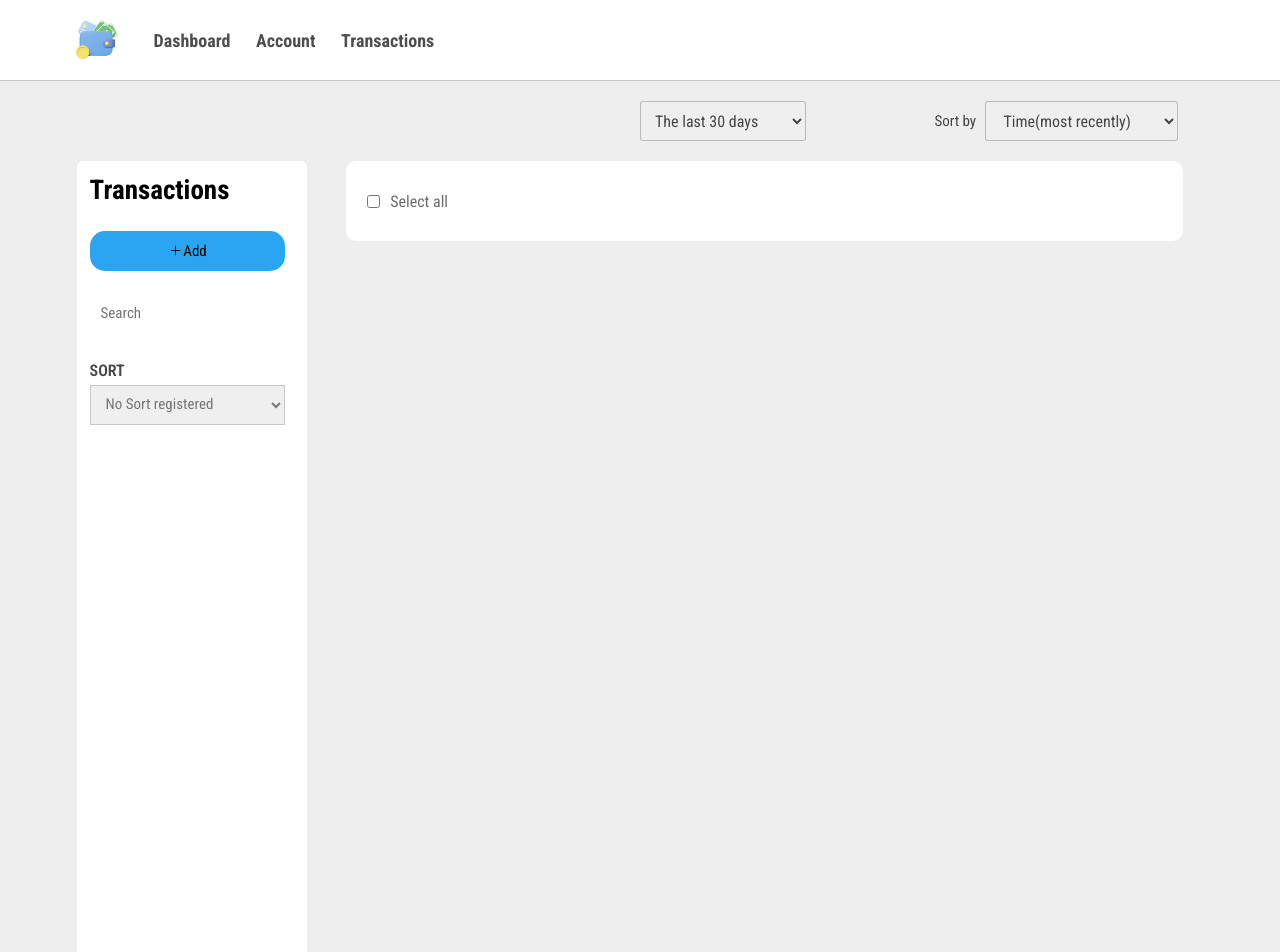
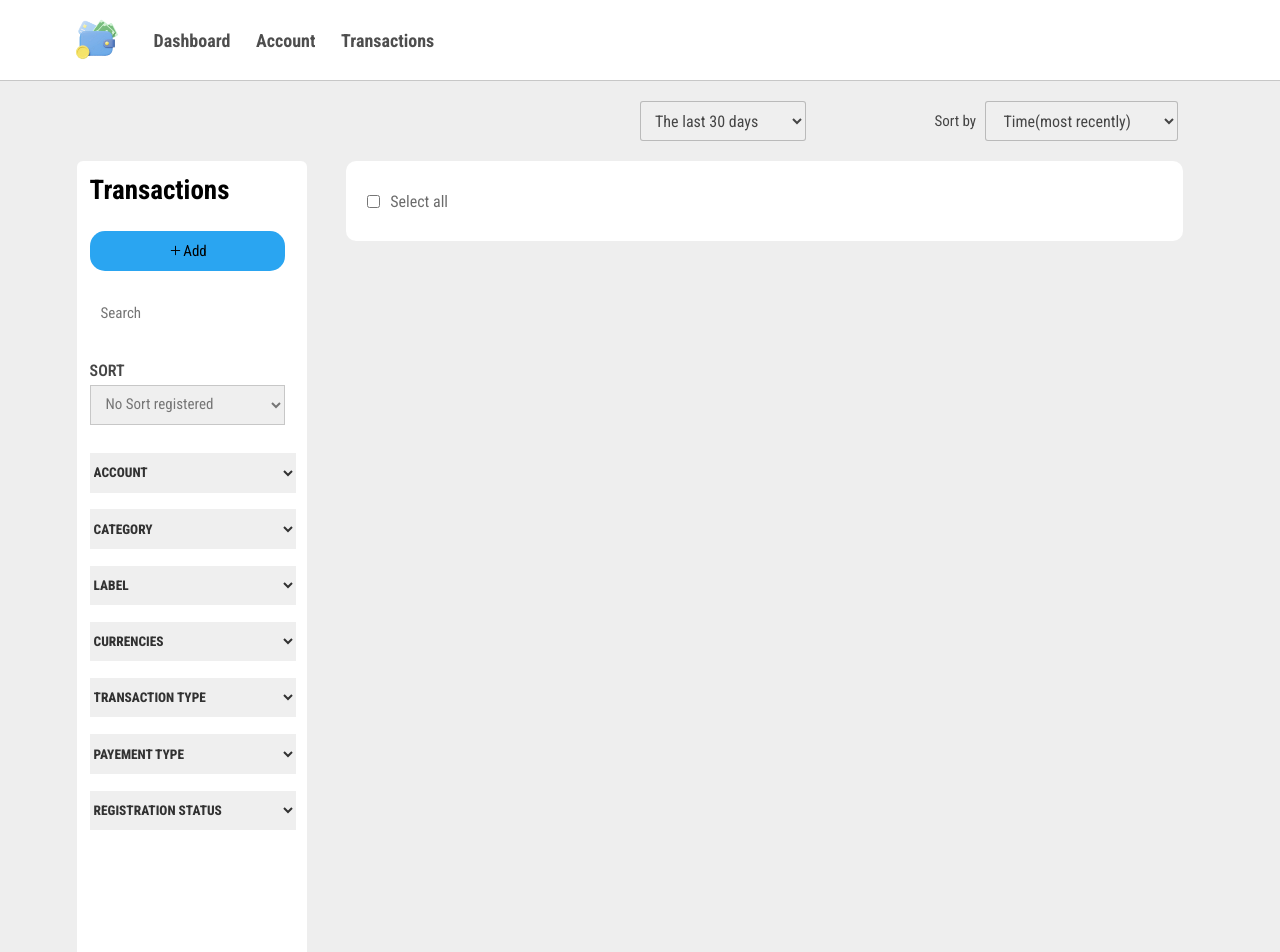
Before and after one commit to Tokiniainaa/Front-bank-app, a React (Create React App) app: page /transaction in a window 1280 px wide. Shown: the top 952 px of the page. Built offline with nearby package versions, Linux system fonts and the light colour scheme; a web font is replaced by a local one.

Commit message:
feat: make some modification at the page transaction

```diff
--- a/src/Pages/Transaction.css
+++ b/src/Pages/Transaction.css
@@ -107,7 +107,7 @@ margin-bottom: 25px;
 
 
 }
-.leftt select{
+.SELECT{
     width: 90%;
     padding-left: 5%;
     height: 5vh;
@@ -140,3 +140,19 @@ color: rgba(0, 0, 0, 0.73);
     margin-left: 10px;
     color: rgba(0, 0, 0, 0.579);
 }
+.types{
+    display: flex;
+    flex-direction: column;
+    width: 95%;
+    margin-top: 20PX;
+    height: 50%;
+    justify-content: space-around;
+
+}
+.SELECT2{
+    border: none;
+    height: 10%;
+    outline: none;
+    color: rgba(0, 0, 0, 0.793);
+    font-weight: 800;
+}
--- a/src/Pages/Transaction.tsx
+++ b/src/Pages/Transaction.tsx
@@ -2,6 +2,7 @@ import React from "react";
 import "./Transaction.css";
 import Navigation from "../Components/navigation.tsx";
 import { IoAdd } from "react-icons/io5";
+
 
 const Transaction = () => {
   return (
@@ -29,9 +30,55 @@ const Transaction = () => {
           </button>
           <input type="search" placeholder="Search" />
           <p>SORT </p>
-          <select name="select">
+          <select name="select" className="SELECT">
             <option value="value1">No Sort registered</option>
           </select>
+          <div className="types">
+           <select name="" className="SELECT2">
+            <option value="">ACCOUNT</option>
+            <option value="">ALL ACCOUNTS</option>
+            <option value="">SPECIES</option>
+           </select>
+           <select name="" className="SELECT2" >
+            <option value="">CATEGORY</option>
+            <option value="">ALL CATEGORIES</option>
+            <option value="">Food and Drinks</option>
+            <option value="">Online shopping and Store</option>
+            <option value="">Pets</option>
+            <option value="">Gift</option>
+           </select>
+           <select name="" className="SELECT2"><option value="">LABEL</option></select>
+           <select name="" className="SELECT2">
+            <option value="">CURRENCIES</option>
+            <option value="">All Currencies</option>
+            <option value="">MGA</option>
+           </select>
+           <select name="" className="SELECT2">
+            <option value="">TRANSACTION TYPE</option>
+            <option value="">All type of transaction</option>
+            <option value="">Recipe</option>
+            <option value="">Spending</option>
+            <option value="">Payment</option>
+           </select>
+           <select name="" className="SELECT2">
+            <option value="">PAYEMENT TYPE</option>
+            <option value="">All types of payment</option>
+            <option value="">Species</option>
+            <option value="">Debit card</option>
+            <option value="">Credit card</option>
+            <option value="">Transfer</option>
+            <option value="">Gift certificate</option>
+            <option value="">Mobile payement</option>
+            <option value="">Web payement</option>
+           </select>
+           <select name=""className="SELECT2" >
+            <option value="">REGISTRATION STATUS</option>
+            <option value="">All registration status</option>
+            <option value="">Bank reconciliation done</option>
+            <option value="">Deleted</option>
+            <option value="">Invalid</option>
+           </select>
+          </div>
         </div>
         <div className="rightt">
 
```
